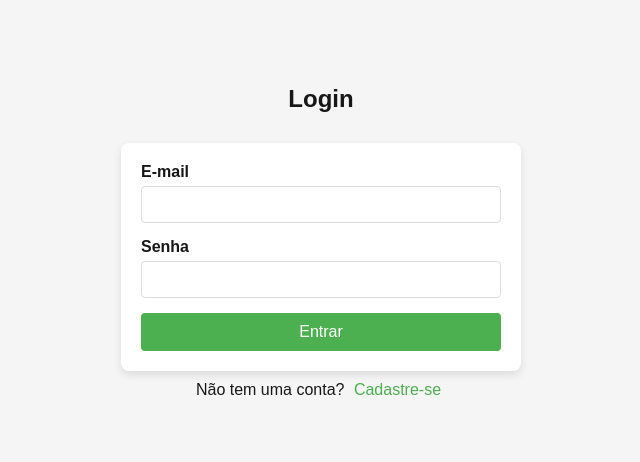
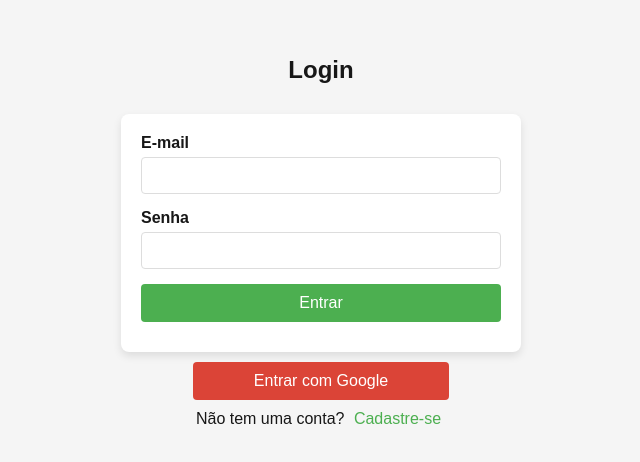
Before and after one commit to matheus3santos/projeto-eng-soft, a Next.js app in the folder front-estagio/: page / in a window 1280 px wide. Shown: the part 158-620 px from the top of the page, without its empty margins (319-959 px from the left). Built offline with nearby package versions, Linux system fonts and the light colour scheme.

Commit message:
Login Social e Login Email/Password

```diff
--- a/front-estagio/config/FirebaseConfig.ts
+++ b/front-estagio/config/FirebaseConfig.ts
@@ -18,9 +18,5 @@ const app = initializeApp(firebaseConfig);
 // Inicializando a autenticação com persistência no navegador
 const auth = getAuth(app);
 
-// Definindo a persistência
-setPersistence(auth, browserLocalPersistence).catch((error) => {
-  console.error("Erro ao configurar a persistência de autenticação:", error);
-});
 
 export { app, auth };
--- a/front-estagio/next.config.js
+++ b/front-estagio/next.config.js
@@ -5,10 +5,10 @@ const nextConfig = {
       {
         source: "/:path*",
         headers: [
-          { key: "Cross-Origin-Resource-Policy", value: "same-site" },
-          { key: "Cross-Origin-Resource-Policy", value: "cross-origin" },
-          { key: "Cross-Origin-Opener-Policy", value: "same-origin" },
-          { key: "Cross-Origin-Embedder-Policy", value: "credentialless" }, // Mais permissivo que "require-corp"
+          {
+            key: "Cross-Origin-Embedder-Policy",
+            value: "unsafe-none", // Mais permissivo
+          },
         ],
       },
     ];
--- a/front-estagio/src/app/cadastro/page.tsx
+++ b/front-estagio/src/app/cadastro/page.tsx
@@ -2,7 +2,7 @@
 
 import React, { useState } from 'react';
 import Link from 'next/link';
-import { app, auth } from '../../../config/FirebaseConfig';
+import { app } from '../../../config/FirebaseConfig';
 import { getDatabase, ref, set } from "firebase/database";
 import { getAuth, createUserWithEmailAndPassword } from "firebase/auth";
 
--- a/front-estagio/src/app/orientador-dashboard/page.tsx
+++ b/front-estagio/src/app/orientador-dashboard/page.tsx
@@ -3,8 +3,6 @@
 import { useEffect, useState } from "react";
 import Header from "@/components/headerBar";
 import styles from "../../css/estagio.module.css";
-import { useRouter } from 'next/router';
-import { auth } from "../../../config/FirebaseConfig";
 
 
 
--- a/front-estagio/src/app/page.tsx
+++ b/front-estagio/src/app/page.tsx
@@ -1,27 +1,38 @@
-// pages/login.tsx
 'use client';
 
 import React, { useState } from 'react';
 import Link from 'next/link';
-import { signInWithEmailAndPassword } from "firebase/auth";
-import { GoogleAuthProvider } from "firebase/auth";
-import { auth,app } from "../../config/FirebaseConfig";
-import { useRouter } from "next/navigation"; // Para redirecionar após login
+import { signInWithEmailAndPassword, getAuth, GoogleAuthProvider, signInWithPopup, GithubAuthProvider } from "firebase/auth";
+import { auth } from "../../config/FirebaseConfig";
+import { useRouter } from "next/navigation";
 
 export default function Login() {
   const [email, setEmail] = useState('');
   const [password, setPassword] = useState('');
   const [error, setError] = useState<string | null>(null);
-  const router = useRouter(); // Redirecionamento após login bem-sucedido
+  const router = useRouter();
 
+
+  // Login com Email e Senha
   const handleLogin = async (e: React.FormEvent<HTMLFormElement>) => {
-    e.preventDefault(); // Previne o comportamento padrão do formulário
+    e.preventDefault();
+    try {
+      await signInWithEmailAndPassword(auth, email, password);
+      router.push('/orientador-dashboard');
+    } catch (err: any) {
+      setError(err.message);
+    }
+  };
+
+  // Login com Google
+  const handleGoogleLogin = async () => {
+    const provider = new GoogleAuthProvider();
 
     try {
-      await signInWithEmailAndPassword(auth, email, password);
-      router.push('/orientador-dashboard'); // Redireciona após login
+      await signInWithPopup(auth, provider);
+      router.push('/admin-dashboard/cadastroEstagio'); // Redireciona após login bem-sucedido
     } catch (err: any) {
-      setError(err.message); // Exibe erro caso ocorra
+      setError(err.message);
     }
   };
 
@@ -54,6 +65,11 @@ export default function Login() {
         {error && <p style={styles.error}>{error}</p>}
         <button type="submit" style={styles.button}>Entrar</button>
       </form>
+
+      <button onClick={handleGoogleLogin} style={styles.googleButton}>
+        Entrar com Google
+      </button>
+
       <p>Não tem uma conta? <Link href="/cadastro" style={styles.link}>Cadastre-se</Link></p>
     </div>
   );
@@ -104,6 +120,18 @@ const styles = {
     borderRadius: '4px',
     cursor: 'pointer',
     fontSize: '16px',
+    marginBottom: '10px',
+  },
+  googleButton: {
+    width: '20%',
+    padding: '10px',
+    backgroundColor: '#DB4437',
+    color: '#fff',
+    border: 'none',
+    borderRadius: '4px',
+    cursor: 'pointer',
+    fontSize: '16px',
+    marginBottom: '10px',
   },
   link: {
     padding: '5px',
```
Also changed, not shown: front-estagio/src/app/admin-dashboard/cadastroEstagio/page.tsx (+12 -11 lines).
